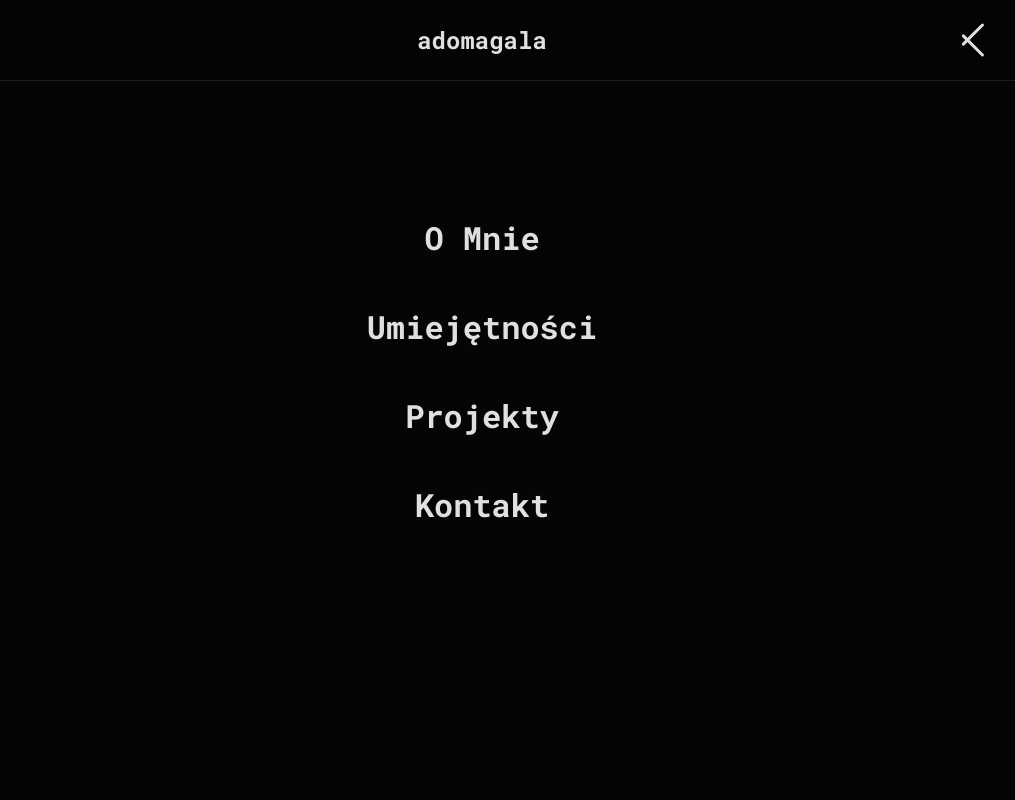
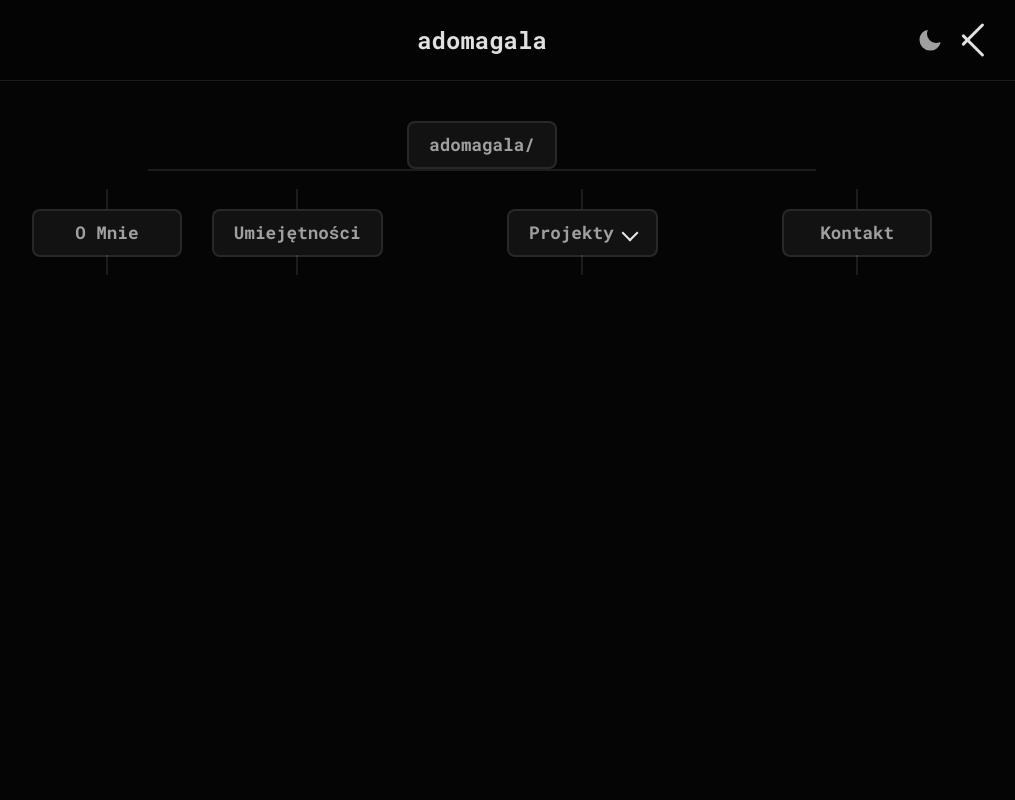
Before and after one commit to adomagala1/adomagala1.github.io, a plain HTML site: page index.html in a window 1280 px wide. Both pictures are taken after a click on the button 1135 px from the left and 39 px from the top of the page. Shown: the top 800 px of the page, without its empty margins (158-1173 px from the left). Drawn offline with Linux system fonts and the light colour scheme.

Commit message:
zajebiste do ulpezzenia

```diff
--- a/script.js
+++ b/script.js
@@ -9,7 +9,7 @@ document.addEventListener('DOMContentLoaded', () => {
       pageContent.classList.add('visible');
     }
   };
-  1;
+
   if (preloader) {
     if (sessionStorage.getItem('preloaderShown') === 'true') {
       preloader.style.display = 'none';
@@ -57,26 +57,45 @@ document.addEventListener('DOMContentLoaded', () => {
     showPageContent();
   }
 
-  // === CZĘŚĆ 2: DYNAMICZNE MENU MOBILNE & HAMBURGER ===
-  // === CZĘŚĆ 2: DYNAMICZNE MENU MOBILNE & HAMBURGER ===
+  // === CZĘŚĆ 2: DYNAMICZNE MENU MOBILNE W STYLU SCHEMATU TOP-DOWN ===
   const hamburgerBtn = document.getElementById('hamburger-menu');
   const overlayMenu = document.getElementById('overlay-menu');
 
-  // Sprawdzamy, czy kluczowe elementy istnieją
   if (hamburgerBtn && overlayMenu) {
-    // Tworzymy linki bezpośrednio w JS
-    const navLinksHTML = `
-    <div class="nav-links">
-      <a href="index.html#about">O Mnie</a>
-      <a href="index.html#skills">Umiejętności</a>
-      <a href="index.html#projects">Projekty</a>
-      <a href="index.html#contact">Kontakt</a>
+    const navTreeHTML = `
+    <nav class="tree-nav-container">
+      <ul class="tree-nav top-down-tree">
+        <li class="tree-item is-root">
+          <div class="node-content"><a href="/">adomagala/</a></div>
+          <ul class="submenu">
+            <li class="tree-item"><a href="/#about"><div class="node-content">O Mnie</div></a></li>
+            <li class="tree-item"><a href="/#skills"><div class="node-content">Umiejętności</div></a></li>
+            <li class="tree-item has-children">
+              <div class="node-content tree-item-toggle">
+                <a href="/#projects">Projekty</a>
+                <span class="tree-icon"></span>
               </div>
+              <ul class="submenu">
+                <li class="tree-item"><a href="projekt-dashboard.html"><div class="node-content">Dashboard Sprzedażowy</div></a></li>
+                <li class="tree-item disabled-link"><a><div class="node-content">Analiza Sentymentu (wkrótce)</div></a></li>
+              </ul>
+            </li>
+            <li class="tree-item"><a href="/#contact"><div class="node-content">Kontakt</div></a></li>
+          </ul>
+        </li>
+      </ul>
+    </nav>
   `;
-    // Wstawiamy linki do nakładki
-    overlayMenu.innerHTML = navLinksHTML;
 
-    const menuLinks = overlayMenu.querySelectorAll('a');
+    overlayMenu.innerHTML = navTreeHTML;
+
+    const menuLinks = overlayMenu.querySelectorAll('a:not(.disabled-link a)');
+    const treeToggles = overlayMenu.querySelectorAll('.tree-item-toggle');
+    const rootNode = overlayMenu.querySelector('.is-root');
+
+    if (rootNode) {
+      rootNode.classList.add('is-open');
+    }
 
     const toggleMenu = () => {
       const isActive = hamburgerBtn.classList.toggle('is-active');
@@ -87,38 +106,41 @@ document.addEventListener('DOMContentLoaded', () => {
     hamburgerBtn.addEventListener('click', toggleMenu);
 
     menuLinks.forEach((link) => {
-      link.addEventListener('click', () => {
+      link.addEventListener('click', (e) => {
+        if (e.target.closest('.tree-item-toggle')) return;
         if (overlayMenu.classList.contains('is-active')) {
-          toggleMenu();
+          setTimeout(toggleMenu, 150);
         }
+      });
+    });
+
+    treeToggles.forEach((toggle) => {
+      toggle.addEventListener('click', (e) => {
+        e.preventDefault();
+        const parentItem = toggle.parentElement;
+        parentItem.classList.toggle('is-open');
       });
     });
   }
 
-  // === CZĘŚĆ 3: WSPÓLNA LOGIKA PRZEŁĄCZNIKA MOTYWU ===
+  // === CZĘŚĆ 3: LOGIKA PRZEŁĄCZNIKA MOTYWU (NAPRAWIONA) ===
+  // Definicje ikon SVG, które będą wstawiane do przycisku
   const sunIconSVG = `<svg class="sun-icon" xmlns="http://www.w3.org/2000/svg" viewBox="0 0 24 24" fill="currentColor"><path d="M12 2.25a.75.75 0 01.75.75v2.25a.75.75 0 01-1.5 0V3a.75.75 0 01.75-.75zM7.5 12a4.5 4.5 0 119 0 4.5 4.5 0 01-9 0zM18.894 6.166a.75.75 0 00-1.06-1.06l-1.591 1.59a.75.75 0 101.06 1.061l1.591-1.59zM21.75 12a.75.75 0 01-.75.75h-2.25a.75.75 0 010-1.5h2.25a.75.75 0 01.75.75zM17.834 18.894a.75.75 0 001.06-1.06l-1.59-1.591a.75.75 0 10-1.061 1.06l1.59 1.591zM12 18a.75.75 0 01.75.75v2.25a.75.75 0 01-1.5 0v-2.25A.75.75 0 0112 18zM7.758 17.303a.75.75 0 00-1.061-1.06l-1.591 1.59a.75.75 0 001.06 1.061l1.591-1.59zM6 12a.75.75 0 01-.75.75H3a.75.75 0 010-1.5h2.25A.75.75 0 016 12zM6.166 7.106a.75.75 0 00-1.06 1.06l1.59 1.591a.75.75 0 101.06-1.061l-1.59-1.591z"/></svg>`;
   const moonIconSVG = `<svg class="moon-icon" xmlns="http://www.w3.org/2000/svg" viewBox="0 0 24 24" fill="currentColor"><path fill-rule="evenodd" d="M9.528 1.718a.75.75 0 01.162.819A8.97 8.97 0 009 6a9 9 0 009 9 8.97 8.97 0 003.463-.69.75.75 0 01.981.981A10.503 10.503 0 0112 22.5a10.5 10.5 0 01-10.5-10.5c0-4.368 2.667-8.112 6.46-9.672a.75.75 0 01.818.162z" clip-rule="evenodd"/></svg>`;
 
-  const headerThemeToggle = document.querySelector(
-    '.header-controls .theme-toggle'
-  );
+  const themeToggleBtn = document.querySelector('.theme-toggle');
 
-  if (overlayMenu && headerThemeToggle) {
-    const mobileThemeToggle = headerThemeToggle.cloneNode(true);
-    overlayMenu.appendChild(mobileThemeToggle);
-  }
-
-  const allThemeToggles = document.querySelectorAll('.theme-toggle');
+  if (themeToggleBtn) {
+    // Wstawiamy ikony do przycisku - to jest brakujący fragment
+    themeToggleBtn.innerHTML = sunIconSVG + moonIconSVG;
 
     const toggleTheme = () => {
       document.documentElement.classList.toggle('light-mode');
       const isLight = document.documentElement.classList.contains('light-mode');
       localStorage.setItem('theme', isLight ? 'light' : 'dark');
     };
-
-  allThemeToggles.forEach((toggle) => {
-    toggle.addEventListener('click', toggleTheme);
-  });
+    themeToggleBtn.addEventListener('click', toggleTheme);
+  }
 
   // === CZĘŚĆ 4: ANIMACJE NA SCROLL ===
   const observer = new IntersectionObserver(
@@ -142,26 +164,22 @@ document.addEventListener('DOMContentLoaded', () => {
 
   // === CZĘŚĆ 5: NAPRAWA BUGA PRZY ZMIANIE ROZDZIELCZOŚCI ===
   window.addEventListener('resize', () => {
-    // Sprawdzamy, czy ekran jest szerszy niż breakpoint mobilny (768px)
     if (window.innerWidth > 768) {
-      // Jeśli tak, upewniamy się, że menu mobilne jest zamknięte
-      if (overlayMenu.classList.contains('is-active')) {
+      if (overlayMenu && overlayMenu.classList.contains('is-active')) {
         hamburgerBtn.classList.remove('is-active');
         overlayMenu.classList.remove('is-active');
         document.body.classList.remove('nav-is-active');
       }
     }
   });
+
+  // === CZĘŚĆ 6: ANIMACJA KULEK W SEKCJI UMIEJĘTNOŚCI ===
   const skillsBox = document.getElementById('skills-box');
-
   if (skillsBox) {
     const skillItems = skillsBox.querySelectorAll('.skill-item');
     let skills = [];
     let animationFrameId;
     const speedFactor = 0.5;
-
-    // --- NOWE STAŁE DLA PRECYZJI ---
-    // Liczba iteracji na klatkę. Im wyższa, tym dokładniejsza fizyka, ale większe obciążenie. 3-5 to dobry kompromis.
     const PHYSICS_ITERATIONS = 4;
 
     const initSkillsAnimation = () => {
@@ -170,11 +188,9 @@ document.addEventListener('DOMContentLoaded', () => {
       }
       const boxRect = skillsBox.getBoundingClientRect();
       skills = [];
-
       skillItems.forEach((item) => {
         const itemRect = item.getBoundingClientRect();
-        const radius = Math.max(itemRect.width, itemRect.height) / 2; // Używamy większego wymiaru dla bezpieczeństwa
-
+        const radius = Math.max(itemRect.width, itemRect.height) / 2;
         let positionOK = false;
         let x, y;
         let attempts = 0;
@@ -191,7 +207,6 @@ document.addEventListener('DOMContentLoaded', () => {
           }
           attempts++;
         }
-
         skills.push({
           element: item,
           x,
@@ -203,30 +218,22 @@ document.addEventListener('DOMContentLoaded', () => {
           radius: radius
         });
       });
-
       animateSkills();
     };
 
     const animateSkills = () => {
       const boxRect = skillsBox.getBoundingClientRect();
-
-      // Pętla iteracji fizyki - klucz do stabilności
       for (let i = 0; i < PHYSICS_ITERATIONS; i++) {
         skills.forEach((skill, index) => {
-          // Aktualizujemy pozycję w każdym kroku iteracji (dzielimy, by zachować stałą prędkość)
           skill.x += skill.vx / PHYSICS_ITERATIONS;
           skill.y += skill.vy / PHYSICS_ITERATIONS;
-
-          // Sprawdzanie kolizji z innymi elementami
           for (let j = index + 1; j < skills.length; j++) {
             const otherSkill = skills[j];
             const dx = otherSkill.x - skill.x;
             const dy = otherSkill.y - skill.y;
             const distance = Math.hypot(dx, dy);
             const minDistance = skill.radius + otherSkill.radius;
-
             if (distance < minDistance) {
-              // KROK 1: NATYCHMIASTOWA KOREKTA POZYCJI (eliminuje przenikanie)
               const overlap = minDistance - distance;
               const nx = dx / distance;
               const ny = dy / distance;
@@ -234,8 +241,6 @@ document.addEventListener('DOMContentLoaded', () => {
               skill.y -= (overlap / 2) * ny;
               otherSkill.x += (overlap / 2) * nx;
               otherSkill.y += (overlap / 2) * ny;
-
-              // KROK 2: FIZYKA ODBICIA (realistyczny ruch)
               const rvx = skill.vx - otherSkill.vx;
               const rvy = skill.vy - otherSkill.vy;
               const velAlongNormal = rvx * nx + rvy * ny;
@@ -258,8 +263,6 @@ document.addEventListener('DOMContentLoaded', () => {
           }
         });
       }
-
-      // OSTATECZNA GWARANCJA - bezwzględne trzymanie w boxie i odbicie
       skills.forEach((skill) => {
         if (skill.x - skill.radius < 0) {
           skill.x = skill.radius;
@@ -276,14 +279,11 @@ document.addEventListener('DOMContentLoaded', () => {
           skill.vy *= -1;
         }
       });
-
-      // Renderowanie na ekranie (dopiero po wszystkich obliczeniach)
       skills.forEach((skill) => {
         skill.element.style.transform = `translate(${
           skill.x - skill.width / 2
         }px, ${skill.y - skill.height / 2}px)`;
       });
-
       animationFrameId = requestAnimationFrame(animateSkills);
     };
 
--- a/style.css
+++ b/style.css
@@ -269,73 +269,198 @@ html.light-mode .moon-icon {
   background: var(--bg-color);
   z-index: 999;
   display: flex;
-  flex-direction: column;
   justify-content: center;
-  align-items: center;
-  gap: 40px;
+  align-items: flex-start;
+  padding: calc(var(--header-height) + 40px) 20px;
   opacity: 0;
   visibility: hidden;
   transform: translateY(-20px);
-  transition: opacity 0.3s ease, visibility 0.3s ease, transform 0.3s ease;
+  transition: opacity 0.4s ease, visibility 0.4s ease, transform 0.4s ease;
+  overflow-y: auto;
 }
 .overlay-nav.is-active {
   opacity: 1;
   visibility: visible;
   transform: translateY(0);
 }
-.overlay-nav .nav-links {
+
+.tree-nav-container {
+  width: 100%;
+  text-align: center;
+  transform: translateY(10px);
+  opacity: 0;
+  transition: transform 0.3s ease 0.2s, opacity 0.3s ease 0.2s;
+}
+.overlay-nav.is-active .tree-nav-container {
+  transform: translateY(0);
+  opacity: 1;
+}
+
+.top-down-tree,
+.submenu {
+  list-style: none;
+  padding: 0;
+  margin: 0;
+}
+
+.tree-item {
+  position: relative;
   display: flex;
   flex-direction: column;
   align-items: center;
-  gap: 30px;
 }
-.overlay-nav .nav-links a {
-  font-size: 2rem;
-  color: var(--text-color);
-  text-decoration: none;
-  font-weight: 700;
-  transform: translateY(10px);
-  opacity: 0;
+
+/* --- Układ węzłów --- */
+
+/* Korzeń (adomagala/) */
+.is-root {
+  margin-bottom: 40px;
+}
+.is-root > .submenu {
+  padding-top: 40px;
+}
+
+/* Podmenu (główny poziom i pod-poziom) */
+.submenu {
+  display: flex;
+  justify-content: center;
   position: relative;
-  padding-bottom: 8px;
-  transition: transform 0.3s ease, opacity 0.3s ease;
 }
-.overlay-nav.is-active .nav-links a {
-  transform: translateY(0);
-  opacity: 1;
+.has-children > .submenu {
+  flex-direction: column;
+  padding-top: 20px;
 }
-.overlay-nav.is-active .nav-links a:nth-child(1) {
-  transition-delay: 0.1s;
+
+/* Odstępy między elementami w rzędzie */
+.is-root > .submenu > .tree-item {
+  padding: 0 15px;
 }
-.overlay-nav.is-active .nav-links a:nth-child(2) {
-  transition-delay: 0.2s;
+.has-children > .submenu > .tree-item {
+  padding: 10px 0;
 }
-.overlay-nav.is-active .nav-links a:nth-child(3) {
-  transition-delay: 0.3s;
-}
-.overlay-nav.is-active .nav-links a:nth-child(4) {
-  transition-delay: 0.4s;
-}
-/* .overlay-nav .nav-links a:hover {
-  color: var(--nav-color);
-} */
-.overlay-nav .nav-links a::after {
+
+.node-content::after {
   content: '';
   position: absolute;
-  bottom: 0;
-  left: 0;
-  width: 100%;
-  height: 3px;
-  background-color: var(--primary-color);
-  transform: scaleX(0);
-  transform-origin: center;
-  transition: transform 0.4s cubic-bezier(0.19, 1, 0.22, 1);
+  left: 50%;
+  top: 100%;
+  transform: translateX(-50%);
+  width: 2px;
+  height: 20px;
+  background: var(--border-color);
 }
-.overlay-nav .nav-links a:hover::after {
-  transform: scaleX(1);
+.is-root > .node-content::after {
+  height: 40px;
+}
+.tree-item:not(.has-children) > .node-content::after,
+.tree-item.disabled-link > .node-content::after {
+  display: none;
 }
 
-/* --- SEKCJA HERO --- */
+.tree-item::before {
+  content: '';
+  position: absolute;
+  left: 50%;
+  bottom: 100%;
+  transform: translateX(-50%);
+  width: 2px;
+  height: 20px;
+  background: var(--border-color);
+}
+.has-children > .submenu > .tree-item::before {
+  height: 10px;
+}
+.is-root::before {
+  display: none;
+}
+
+.is-root > .submenu::before {
+  content: '';
+  position: absolute;
+  top: 0;
+  height: 2px;
+  background: var(--border-color);
+  left: calc(12.5% + 15px);
+  right: calc(12.5% + 15px);
+}
+
+.node-content {
+  display: inline-flex;
+  align-items: center;
+  justify-content: center;
+  background-color: var(--card-bg-color);
+  border: 2px solid var(--border-color);
+  border-radius: 8px;
+  padding: 8px 20px;
+  transition: all 0.3s ease;
+  position: relative;
+  z-index: 1;
+  min-width: 150px;
+}
+.node-content:hover {
+  border-color: var(--primary-color);
+  background-color: rgba(150, 31, 76, 0.1);
+  transform: scale(1.05);
+}
+
+.tree-item a {
+  font-size: 1.1rem;
+  font-weight: 700;
+  color: var(--text-secondary-color);
+  text-decoration: none;
+  transition: color 0.3s ease;
+  flex-grow: 1;
+}
+
+.node-content:hover a {
+  color: var(--text-color);
+}
+
+.tree-item.disabled-link .node-content {
+  background-color: transparent;
+  border-color: rgba(160, 160, 160, 0.2);
+  cursor: not-allowed;
+}
+.tree-item.disabled-link a {
+  color: rgba(160, 160, 160, 0.5);
+}
+.tree-item.disabled-link .node-content:hover {
+  transform: none;
+}
+
+/* Ikona rozwijania (strzałka w dół) */
+.tree-item-toggle {
+  cursor: pointer;
+}
+.tree-icon {
+  width: 12px;
+  height: 12px;
+  border: solid var(--primary-color);
+  border-width: 0 2px 2px 0;
+  display: inline-block;
+  padding: 3px;
+  margin-left: 10px;
+  transform: rotate(45deg);
+  transition: transform 0.4s ease;
+}
+.is-open > .tree-item-toggle .tree-icon {
+  transform: rotate(-135deg);
+}
+
+/* --- Animacja rozwijania/zamykania podmenu --- */
+.has-children > .submenu {
+  max-height: 0;
+  opacity: 0;
+  overflow: hidden;
+  transform: translateY(-10px);
+  transition: all 0.4s ease-in-out;
+}
+.is-open > .submenu {
+  max-height: 1000px;
+  opacity: 1;
+  transform: translateY(0);
+}
+
 .hero {
   min-height: calc(100vh - var(--header-height));
   display: flex;
```
Lines whose indentation alone changed are shown as unchanged.
